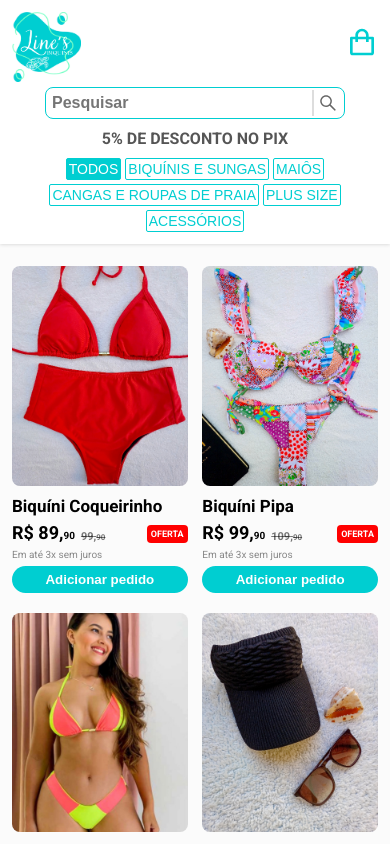
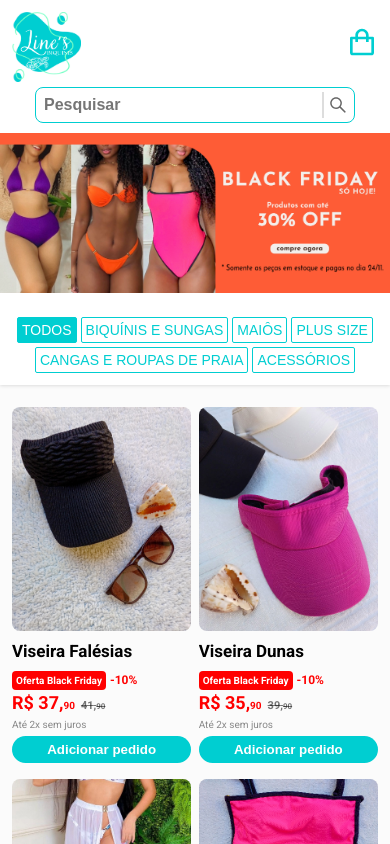
Before and after one commit to FranciscoNeto2909/iec_biquinis, a React (Vite) app: page / in a window 390 px wide. Shown: the top 844 px of the page. Built offline with nearby package versions, Linux system fonts and the light colour scheme.

Commit message:
banners added and app improved

```diff
--- a/package.json
+++ b/package.json
@@ -4,7 +4,7 @@
   "version": "0.0.0",
   "type": "module",
   "scripts": {
-    "dev": "vite",
+    "dev": "vite --host",
     "build": "vite build",
     "lint": "eslint . --ext js,jsx --report-unused-disable-directives --max-warnings 0",
     "preview": "vite preview"
--- a/src/App.jsx
+++ b/src/App.jsx
@@ -1,17 +1,20 @@
 import { useEffect, useState } from "react"
 import Search from "./components/search/Search"
-import logo from "./assets/logo.png"
 import Card from "./components/card/Card"
 import Cart from "./components/cart/Cart"
+import Footer from "./components/footer/Footer"
 import { bikinis } from "./data/bikinis"
 import Modal from "./components/modal/Modal"
 import { BiShoppingBag } from "react-icons/bi"
+import logo from "./assets/logo.png"
+import banner from "./assets/banner.png"
+import bannerDesktop from "./assets/bannerDesk.png"
+
 import "./app.css"
-import Footer from "./components/footer/Footer"
 
 export default function App() {
   const cart = JSON.parse(localStorage.getItem('cart')) || []
-  const categories = ["Todos", "Biquínis e sungas", "maiôs", "cangas e roupas de praia", "Plus size", "Acessórios"]
+  const categories = ["Todos", "Biquínis e sungas", "maiôs", "Plus size", "cangas e roupas de praia", "Acessórios"]
 
   const onSaleBikinis = bikinis.sort((a, b) => {
     const aHasOffer = a.onSale === true;
@@ -132,7 +135,9 @@ export default function App() {
               <Search handleSearch={handleSearch} />
               {window.innerWidth < 525 &&
                 <>
-                  <p className="app_header_onSale_txt">5% DE DESCONTO NO PIX</p>
+                  <div className="banner_container">
+                    <img className="banner" src={banner} alt="" />
+                  </div>
                   <div className="app_header_categories">
                     {categories.map((cat, i) => (
                       <button className={`app_header_categories_button ${i === selectedCat && "categories_button_selected"}`} onClick={() => handleSetCategorie(cat, i)} key={i}>{cat.toUpperCase()}
@@ -148,7 +153,7 @@ export default function App() {
       {window.innerWidth > 525 &&
         <>
           <section className="app_banner">
-            <p>5% DE DESCONTO NO PIX</p>
+            <img className="banner" src={bannerDesktop} alt="" />
           </section>
           <section className="app_categories">
             <div className="app_header_categories">
--- a/src/app.css
+++ b/src/app.css
@@ -40,7 +40,7 @@
 .app_header_container {
     height: 70px;
     width: 100%;
-    max-width: 985px;
+    max-width: 1128px;
     display: flex;
     align-items: center;
     justify-content: space-between;
@@ -99,15 +99,25 @@
 }
 
 .app_banner {
-    margin: 18px auto 0;
+    margin: 0 auto;
     color: #000d;
     width: 80%;
     display: flex;
     justify-content: center;
     font-size: 24px;
     font-weight: bold;
-    max-width: 975px;
+    max-width: 1200px;
 }
+
+.banner_container {
+    height: auto;
+    width: 100%;
+}
+
+.banner {
+    height: 300px;
+}
+
 
 .app_categories {
     display: flex;
@@ -116,14 +126,25 @@
 }
 
 .app_header_categories {
-    max-width: 985px;
+    max-width: 1128px;
+    margin-top: 10px;
     width: 100%;
-    background-color: #F0F0F0;
+    background-color: #FFF;
+    box-shadow: 0 0 2px #0003;
+    border-radius: 4px;
+    overflow: hidden;
+
 }
 
 .app_header_categories_button {
-    padding: 8px;
+    padding: 12px 16px;
     color: #00ced1;
+    background-color: #fff;
+    border: none;
+    border-right: 1px solid #ddd;
+}
+
+.app_header_categories_button:last-child {
     border: none;
 }
 
@@ -134,7 +155,7 @@
 
 .app_container {
     margin: 0 auto;
-    max-width: 1030px;
+    max-width: 1200px;
     overflow-x: hidden;
     display: flex;
     place-content: center;
@@ -177,22 +198,33 @@
         justify-content: flex-end;
     }
 
+    .banner {
+        height: auto;
+        width: 100vw;
+    }
+
     .app_header_categories {
         display: flex;
         justify-content: center;
         flex-wrap: wrap;
         gap: 4px;
         background-color: transparent;
+        box-shadow: unset;
     }
 
     .app_header_categories_button {
-        padding: 2px;
+        padding: 4px;
         background-color: transparent;
         color: #00ced1;
         border: 1px solid #00ced1;
         border-radius: 2px;
         font-size: 14px;
     }
+
+    .app_header_categories_button:last-child {
+        border: 1px solid #00ced1;
+    }
+
 
     .categories_button_selected {
         background-color: #00ced1;
@@ -232,7 +264,11 @@
 
 @media (max-width : 340px) {
     .app_container {
-        gap: 8px;
-        padding: 4px;
+        gap: 6px;
+        padding: 4px 8px;
+    }
+
+    .app_header_search {
+        font-size: 18px;
     }
 }
--- a/src/components/card/Card.jsx
+++ b/src/components/card/Card.jsx
@@ -1,5 +1,8 @@
 import "./card.css"
 export default function Card({ bik, handleOpenModal }) {
+    const price = bik.colors[0].sizes[0].price - 1
+    const percent = ((bik.discount / 100).toFixed(2) * price).toFixed(0)
+
     function handleSetItem() {
         handleOpenModal(bik)
     }
@@ -12,15 +15,26 @@ export default function Card({ bik, handleOpenModal }) {
             <div className="card_info">
                 <h2 className="card_title">{bik.name}</h2>
                 <div className="card_info_price">
-                    <div className="card_price"><span>R$ {bik.onSale ? bik.colors[0].sizes[0].price - 11 : bik.colors[0].sizes[0].price - 1},<span className="card_price_decimal">90</span></span>
-                        {bik.onSale && <>
-                            <span className="card_price card_onSale">{bik.colors[0].sizes[0].price - 1},<span className="card_price_decimal">90</span></span>
-                            <span className="card_price_offer">OFERTA</span>
-                        </>
+                    <div className="card_price">
+                        {bik.onSale ?
+                            <div className="card_price_bf">
+                                <div>
+                                    <span className="card_price_offer">Oferta Black Friday</span>
+                                    <span className="card_price_discount_value">-{bik.discount}%</span>
+                                    </div>
+                                <div className="card_price_discount">
+                                    <span>R$ {price - percent},</span><span className="card_price_decimal">90</span>
+                                </div>
+                                <span className="card_price card_onSale">{price},<span className="card_price_decimal">90</span>
+                                </span>
+                            </div> :
+                            <>
+                                <span>R$ {price},<span className="card_price_decimal">90</span></span>
+                            </>
                         }
                     </div>
                 </div>
-                <p className="card_portion">Em até 3x  sem juros</p>
+                <p className="card_portion">{bik.onSale ? "Até 2x sem juros" : "Em até 3x sem juros"}</p>
                 <button type="button" className="card_button">Adicionar pedido</button>
             </div>
         </div>
--- a/src/components/card/card.css
+++ b/src/components/card/card.css
@@ -1,7 +1,6 @@
 .card {
-    width: 210px;
+    width: 200px;
     height: auto;
-    padding-bottom: 4px;
     display: flex;
     flex-direction: column;
     gap: 6px;
@@ -57,14 +56,29 @@
     font-size: 8px;
 }
 
+.card_price_discount_value{
+    font-size: 12px;
+    color: #f00;
+    margin-left: 4px;
+}
+
+.discount_color{
+    color: #f00 !important;
+}
+
 .card_price_offer {
     display: inline-block;
     background-color: #f00;
     color: #fff;
-    font-size: 9px;
+    font-size: 10px;
+    margin-bottom: 2px;
     padding: 4px;
     border-radius: 4px;
-    margin-left: 4px;
+}
+
+.card_price_discount{
+    display: inline-block;
+    color: #f00;
 }
 
 .card_portion {
@@ -85,7 +99,7 @@
 
 @media (max-width : 425px) {
     .card {
-        width: 48%;
+        width: 49%;
     }
 
     .card_portion {
--- a/src/components/cart/Cart.jsx
+++ b/src/components/cart/Cart.jsx
@@ -17,9 +17,9 @@ export default function Cart({ handleCloseCart, handleSetMsg }) {
 
     const items = cart.map(item => (
         `*${item.name}*%0A*Tamanho:*%20${item.size}%0A*Cor:*%20${item.color}%0A*Quantidade:*%20${item.quant}%0A*Valor:*%20R$%20${item.price + address.price - 1 +",90"}`
-    )).join("%0A");
+    )).join("%0A%0A");
 
-    const text = `------------------------------%0A%20%20%20%20*Novo%20Pedido*%0A------------------------------%0A%0A${items}%0A%0A*Endereço:*%20${address.name}%0A*Frete:*%20R${address.price === 0 ? 'Grátis' : `$%20${address.price}`}%0A*Cupom:*%20${cupom === "INDICAÇÃO5" ? "INDICAÇÃO5" : "Nenhum" }%0A*Total:*%20R$%20${price - 1 + address.price},90`
+    const text = `-----------------%0A%20%20%20%20*Novo%20Pedido*%0A-----------------%0A%0A${items}%0A%0A*Endereço:*%20${address.name}%0A*Frete:*%20R${address.price === 0 ? 'Grátis' : `$%20${address.price}`}%0A*Cupom:*%20${cupom === "INDICAÇÃO5" ? "INDICAÇÃO5" : "Nenhum" }%0A*Total:*%20R$%20${price - 1 + address.price},90`
 
     function handleCloseBtn() {
         setClosing(true)
--- a/src/components/modal/Modal.jsx
+++ b/src/components/modal/Modal.jsx
@@ -8,10 +8,13 @@ import { addressAvailables } from "../../data/address"
 
 export default function Modal({ item, handleCloseModal, handleSetMsg }) {
 
+    const realPrice = item.colors[0].sizes[0].price
+    const percent = ((item.discount / 100).toFixed(2) * realPrice).toFixed(0)
+
     const [itemQuant, setItemQuant] = useState(1)
     const [color, setColor] = useState(item.colors.filter(item => (item.inStock === true))[0] || item.colors[0])
     const [size, setSize] = useState(color.sizes[0])
-    const [price, setPrice] = useState(item.onSale ? item.colors[0].sizes[0].price - 10 : item.colors[0].sizes[0].price || 0)
+    const [price, setPrice] = useState(item.onSale ?  realPrice - percent : item.colors[0].sizes[0].price)
     const [closing, setClosing] = useState(false)
     const [address, setAddress] = useState(addressAvailables[0])
     const [cupom, setCupom] = useState("")
@@ -66,7 +69,7 @@ export default function Modal({ item, handleCloseModal, handleSetMsg }) {
         if (address.price === 0) {
             return `R$: ${(price * itemQuant) - 1},90`
         } else if (address.price === undefined) {
-            return `R$: ${(price * itemQuant) - 1},90 - frete a consultar`
+            return `R$: ${(price * itemQuant) - 1},90 + Frete`
         } else {
             return `R$: ${((price * itemQuant) - 1) + address.price},90`
         }
@@ -163,7 +166,7 @@ export default function Modal({ item, handleCloseModal, handleSetMsg }) {
                         <div className="modal_info_value_prod">
                             <p className="modal_info_value_text">
                                 Produto:
-                                <span className="modal_info_value_price"> R$ {(price * itemQuant) - 1},90</span>
+                                <span className={`modal_info_value_price ${item.onSale && "discount_color"}`}> R$ {(price * itemQuant) - 1},90</span>
                             </p>
                             <p className="modal_info_value_text">
                                 Frete:
@@ -173,8 +176,8 @@ export default function Modal({ item, handleCloseModal, handleSetMsg }) {
 
                         <p className="modal_info_value_finalPrice">
                             Valor total:
-                            <span className="modal_info_value_price">{finalPrice()}</span>
-                            <span className="modal_info_value_portion"> Em até 3x sem juros</span>
+                            <span className={`modal_info_value_price ${item.onSale && "discount_color"}`}>{finalPrice()}</span>
+                            <span className="modal_info_value_portion">{item.onSale ? " Até 2x sem juros" : " Em até 3x sem juros"}</span>
                         </p>
                     </div>
                     {color.inStock && size.inStock ?
--- a/src/components/search/search.css
+++ b/src/components/search/search.css
@@ -3,20 +3,21 @@
     align-items: center;
     border: 1px solid #00CED1;
     overflow: hidden;
-    padding: 2px;
+    padding: 4px;
+    width: 300px;
     padding-right: 6px;
     gap: 4px;
     border-radius: 8px;
 }
 
-.search_button{
+.search_button {
     padding: 0;
     height: 20px;
     border: none;
     background-color: transparent;
 }
 
-.search_icon{
+.search_icon {
     color: #0009;
 }
 
@@ -31,10 +32,20 @@
 }
 
 @media (max-width:500px) {
-    .search{
+    .search {
         width: 90%;
-        max-width: 300px;
+        max-width: 320px;
     }
 
-    .search_text
 }
+
+@media (max-width:325px) {
+    .search {
+        width: 96%;
+        padding: 5px;
+    }
+
+    .search_text {
+        font-size: 17px;
+    }
+}
--- a/src/data/bikinis.js
+++ b/src/data/bikinis.js
@@ -83,7 +83,8 @@ export const bikinis = [
             inStock: false,
             sizes: [{ name: 'U', price: 42, inStock: false }]
         }],
-        onSale: false,
+        onSale: true,
+        discount:10,
         images: [viseira1, viseira2, viseira3, viseira4, viseira5]
     },
     {
@@ -102,7 +103,8 @@ export const bikinis = [
             inStock: true,
             sizes: [{ name: 'U', price: 40, inStock: true }]
         },],
-        onSale: false,
+        onSale: true,
+        discount:10,
         images: [dunas1, dunas2, dunas3]
     },
     {
@@ -125,6 +127,7 @@ export const bikinis = [
             sizes: [{ name: 'U', price: 70, inStock: false }]
         }],
         onSale: false,
+        discount:0,
         images: [canga1, canga2, canga3, canga4]
     },
     {
@@ -135,6 +138,7 @@ export const bikinis = [
             sizes: [{ name: 'U', price: 70, inStock: false }]
         }],
         onSale: false,
+        discount:0,
         images: [cafune1, cafune2, cafune3]
     },
     {
@@ -144,7 +148,8 @@ export const bikinis = [
             inStock: true,
             sizes: [{ name: 'U', price: 90, inStock: true }]
         }],
-        onSale: false,
+        onSale: true,
+        discount:10,
         images: [brisa1]
     },
     {
@@ -167,6 +172,7 @@ export const bikinis = [
                 { name: 'GG', price: 130, inStock: false }],
         }],
         onSale: false,
+        discount:0,
         images: [maio1, maio2]
     },
     {
@@ -195,6 +201,7 @@ export const bikinis = [
             ]
         }],
         onSale: false,
+        discount:0,
         images: [cauipe1, cauipe2, cauipe3]
     },
     {
@@ -208,7 +215,8 @@ export const bikinis = [
             inStock: false,
             sizes: [{ name: 'M', price: 110, inStock: false }]
         },],
-        onSale: false,
+        onSale: true,
+        discount:10,
         images: [icarai1, icarai2, icarai3, icarai4]
     },
     {
@@ -246,7 +254,8 @@ export const bikinis = [
             inStock: true,
             sizes: [{ name: 'M', price: 60, inStock: true }]
         }],
-        onSale: false,
+        onSale: true,
+        discount:10,
         images: [sunga1, sunga2]
     },
     {
@@ -269,6 +278,7 @@ export const bikinis = [
             sizes: [{ name: 'M', price: 76, inStock: false }]
         }],
         onSale: false,
+        discount:0,
         images: [prainha1, prainha2, prainha3]
     },
     {
@@ -290,7 +300,8 @@ export const bikinis = [
             inStock: false,
             sizes: [{ name: 'P', price: 90, inStock: false }]
         }],
-        onSale: false,
+        onSale: true,
+        discount:30,
         images: [jeri1, jeri2, jeri3]
     },
     {
@@ -313,6 +324,7 @@ export const bikinis = [
             sizes: [{ name: 'G', price: 100, inStock: false }]
         }],
         onSale: false,
+        discount:0,
         images: [canoa1, canoa2]
     },
     {
@@ -343,6 +355,7 @@ export const bikinis = [
             sizes: [{ name: 'P', price: 76, inStock: false }]
         }],
         onSale: false,
+        discount:0,
         images: [maragogi1, maragogi2, maragogi3]
     },
     {
@@ -402,7 +415,8 @@ export const bikinis = [
                 { name: 'GG', price: 110, inStock: false },
                 { name: 'XG', price: 110, inStock: false }]
         }],
-        onSale: false,
+        onSale: true,
+        discount:20,
         images: [noronha1, noronha2, noronha3]
     },
     {
@@ -443,7 +457,8 @@ export const bikinis = [
                 { name: 'M', price: 80, inStock: false }
             ]
         }],
-        onSale: false,
+        onSale: true,
+        discount:20,
         images: [uruau1, uruau2]
     },
     {
@@ -469,7 +484,8 @@ export const bikinis = [
             inStock: false,
             sizes: [{ name: 'M', price: 80, inStock: false }]
         }],
-        onSale: false,
+        onSale: true,
+        discount:30,
         images: [aguas1, aguas2, aguas3]
     },
     {
@@ -495,7 +511,8 @@ export const bikinis = [
             inStock: false,
             sizes: [{ name: 'M', price: 80, inStock: false }]
         }],
-        onSale: false,
+        onSale: true,
+        discount:20,
         images: [mb1, mb2, mb3, mb4, mb5, mb6]
     },
     {
@@ -508,6 +525,7 @@ export const bikinis = [
                 { name: 'GG', price: 100, inStock: false }]
         },],
         onSale: true,
+        discount:30,
         images: [coqueirinho1, coqueirinho2]
     },
     {
@@ -540,7 +558,8 @@ export const bikinis = [
                 { name: 'G', price: 110, inStock: false }
             ]
         }],
-        onSale: false,
+        onSale: true,
+        discount:20,
         images: [iracema1, iracema2, iracema3, iracema4, iracema5, iracema6]
     },
     {
@@ -554,6 +573,7 @@ export const bikinis = [
             ]
         },],
         onSale: true,
+        discount:20,
         images: [pipa1, pipa2, pipa3]
     },
     {
@@ -575,7 +595,8 @@ export const bikinis = [
                 { name: 'G', price: 93, inStock: false }
             ]
         }],
-        onSale: true,
+        onSale: false,
+        discount:0,
         images: [flecheiras1]
     }
 ]
```
Also changed, not shown: src/components/carousel/carousel.css (+12 -1 lines), src/components/modal/modal.css (+4 -4 lines), src/assets/banner.png (added), src/assets/bannerDesk.png (added).
